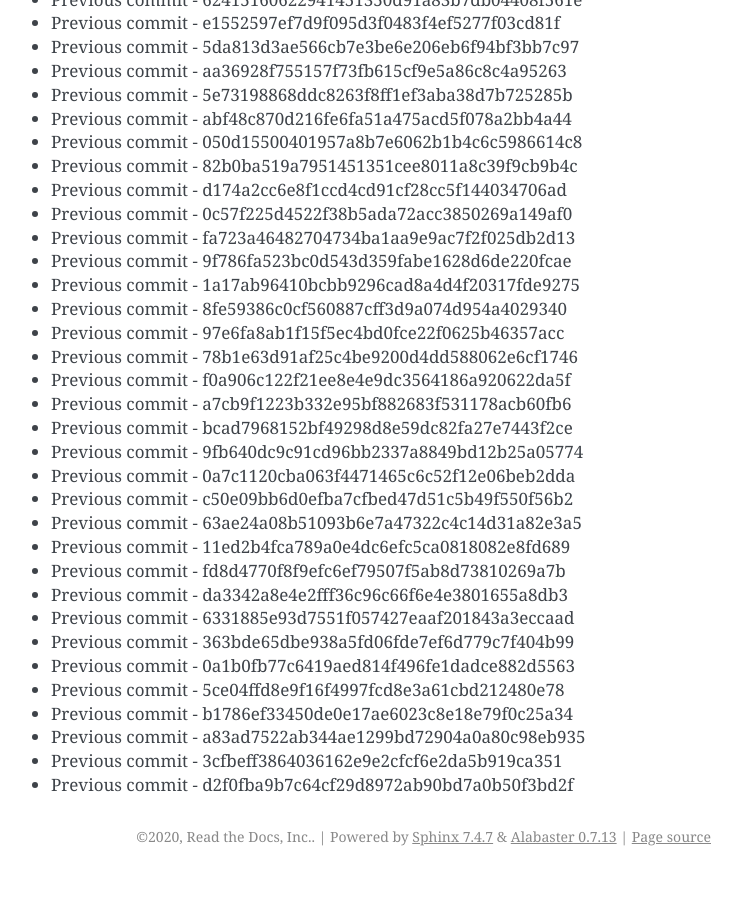
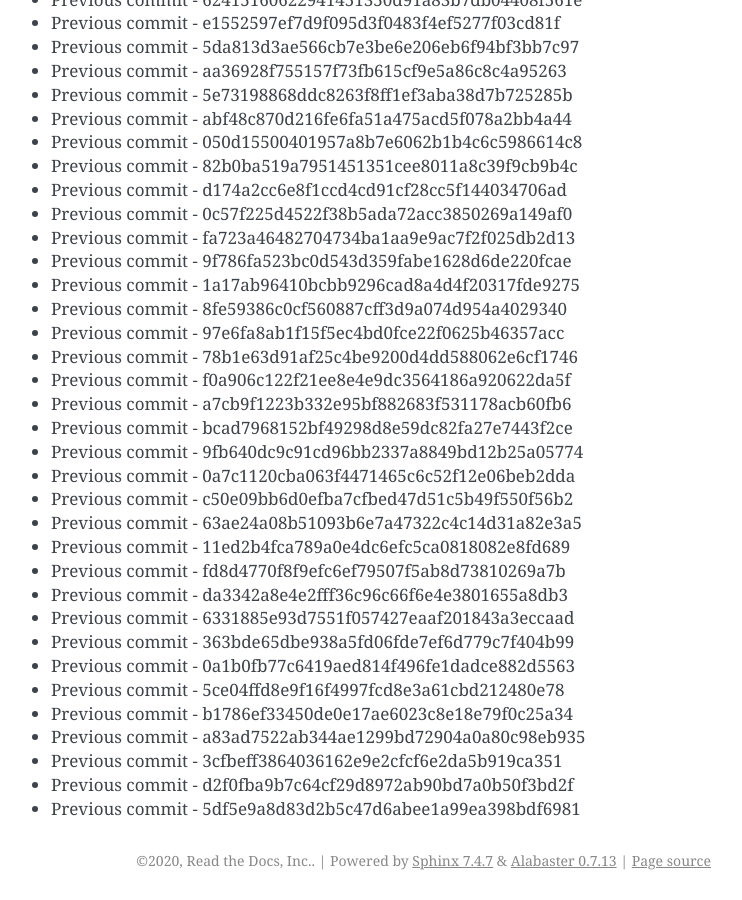
Before and after one commit to readthedocs/rtd-git-stresstest, a Sphinx documentation site: the page built from docs/updates.rst, in a window 1280 px wide and 900 px high, scrolled down 105029 px. Shown: the whole window, without its empty margins (399-1141 px from the left). Built offline with Sphinx 7.4.7, drawn with Linux system fonts in a browser that asks for light colours; before the commit the page ends 105905 px from its top, so only the background shows below that.

Commit message:
Generating commit from previous: 5df5e9a8d83d2b5c47d6abee1a99ea398bdf6981

```diff
--- a/docs/updates.rst
+++ b/docs/updates.rst
@@ -4445,3 +4445,4 @@ It can be tested for any performance characteristics.
 * Previous commit - a83ad7522ab344ae1299bd72904a0a80c98eb935
 * Previous commit - 3cfbeff3864036162e9e2cfcf6e2da5b919ca351
 * Previous commit - d2f0fba9b7c64cf29d8972ab90bd7a0b50f3bd2f
+* Previous commit - 5df5e9a8d83d2b5c47d6abee1a99ea398bdf6981
```
